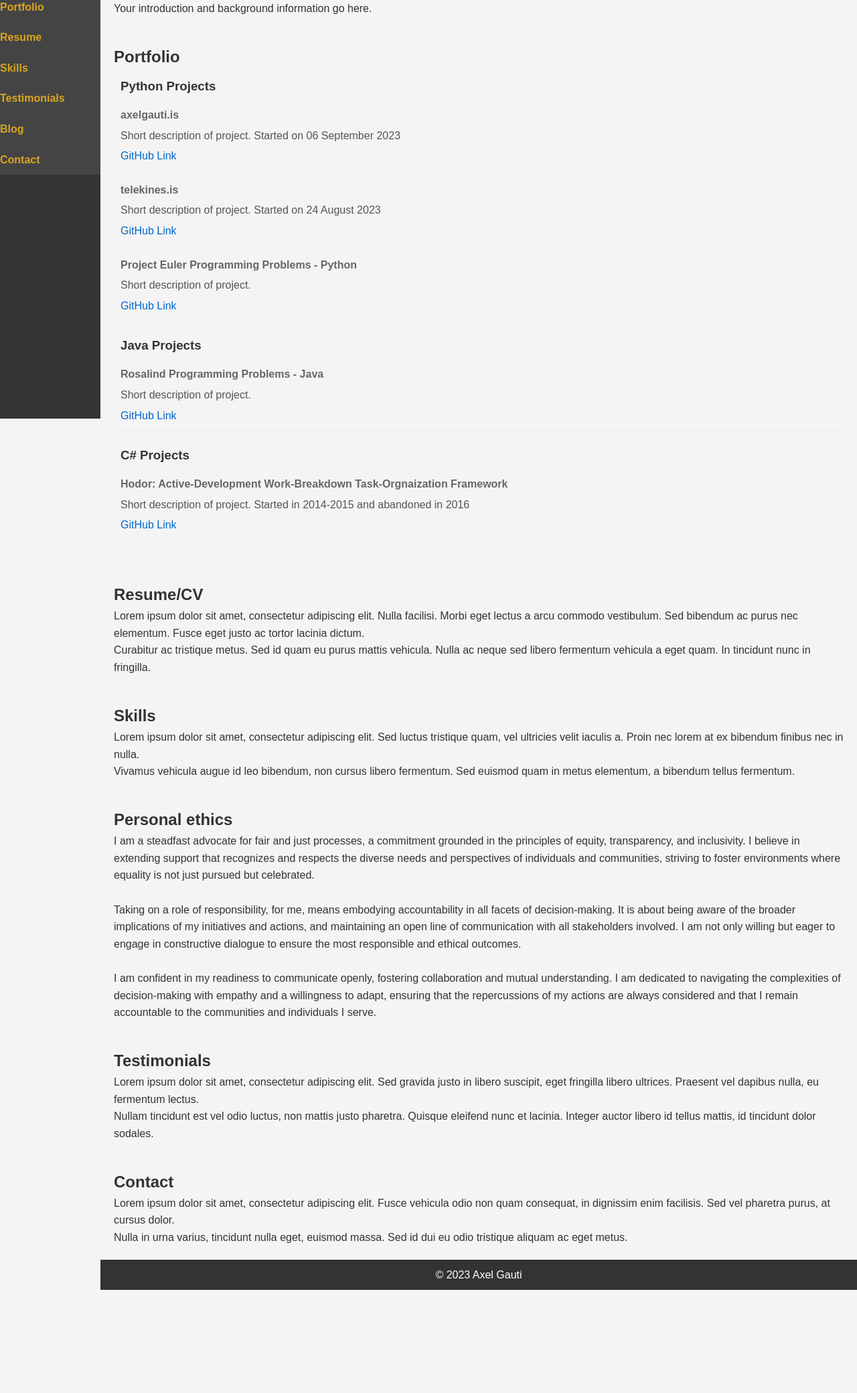
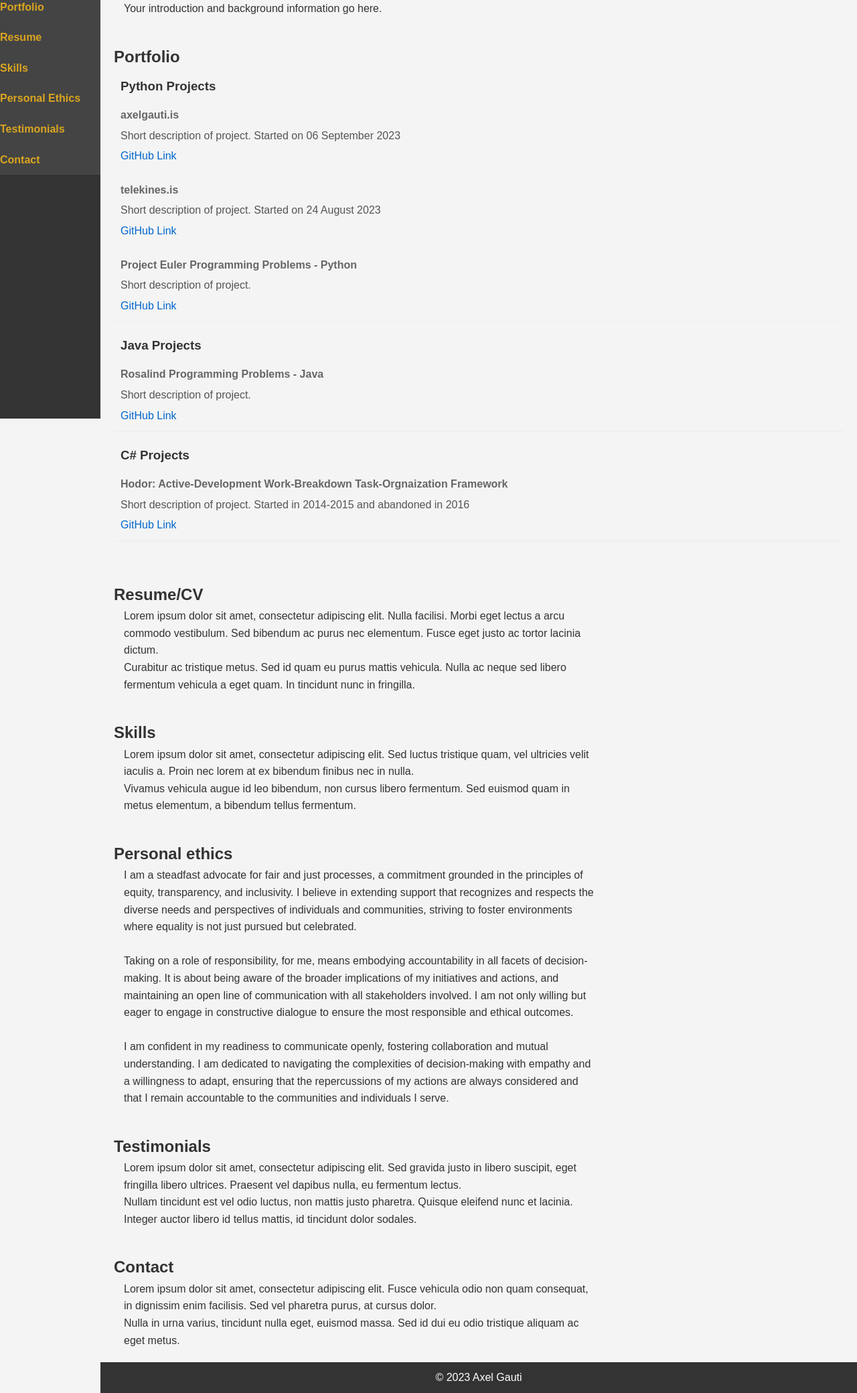
Before and after one commit to mittons/axelgauti, a Django app: page /career/ in a window 1280 px wide. Shown: the part 175-2255 px from the top of the page at 67% size. Before the commit the page ends 2101 px from the top, so only its background shows below. Run offline with Django 4.2, Linux system fonts and the light colour scheme.

Commit message:
Fixed some issues. Added Personal Ethics to the nav bar, removed blogs. Gave the text of main-sections limited width in portrait mode. Fixed the gap-filler for the nav bar some more.

```diff
--- a/career/templates/career_main.html
+++ b/career/templates/career_main.html
@@ -80,7 +80,7 @@
 		.sidebar-gap-filler {
 		   background-color: #333;/* same color as your sidebar menu */;
 		   width: 150px; /* same width as your sidebar menu */;
-		   height: 65px; /* a height slightly more than the gap */;
+		   height: 200px; /* a height slightly more than the gap */;
 		   position: fixed;
 		   top: 0px;/* the bottom position of your header */;
 		   left: 0;
@@ -133,7 +133,20 @@
 			}
 		}
 
-        /* Project Stylings */
+		/* Direct main section paragraphs */
+		.main-section > p {
+			margin-left: 15px;
+		}
+		@media (orientation: landscape) {
+			.main-section > p {
+				width: 65%;
+				position: left;
+			}
+		}
+
+		/* About Me Section Stylings */
+
+        /* Project Section Stylings */
         .project-category {
             border-bottom: 2px solid #f0f0f0; /* Adds a bottom border to each category */
             margin-bottom: 20px; /* Adds some space between categories */
@@ -175,6 +188,18 @@
         .project-item a:hover {
             text-decoration: underline; /* Adds underline to links on hover */
         }
+
+		/* Resume Section Stylings */
+
+		/* Skills Section Stylings */
+
+		/* Personal Ethics Section Stylings */
+
+		/* Testimonials Section Stylings */
+
+
+		/* Contact Section Stylings */
+
     </style>
 
 
@@ -194,8 +219,8 @@
             <li><a href="#portfolio">Portfolio</a></li>
             <li><a href="#resume">Resume</a></li>
             <li><a href="#skills">Skills</a></li>
+            <li><a href="#personal-ethics">Personal Ethics</a></li>
             <li><a href="#testimonials">Testimonials</a></li>
-            <li><a href="#blog">Blog</a></li>
             <li><a href="#contact">Contact</a></li>
         </ul>
     </nav>
```
Also changed, not shown: docs/chatgpt_commit_relevant_logs.md (deleted, +0 -2 lines).
